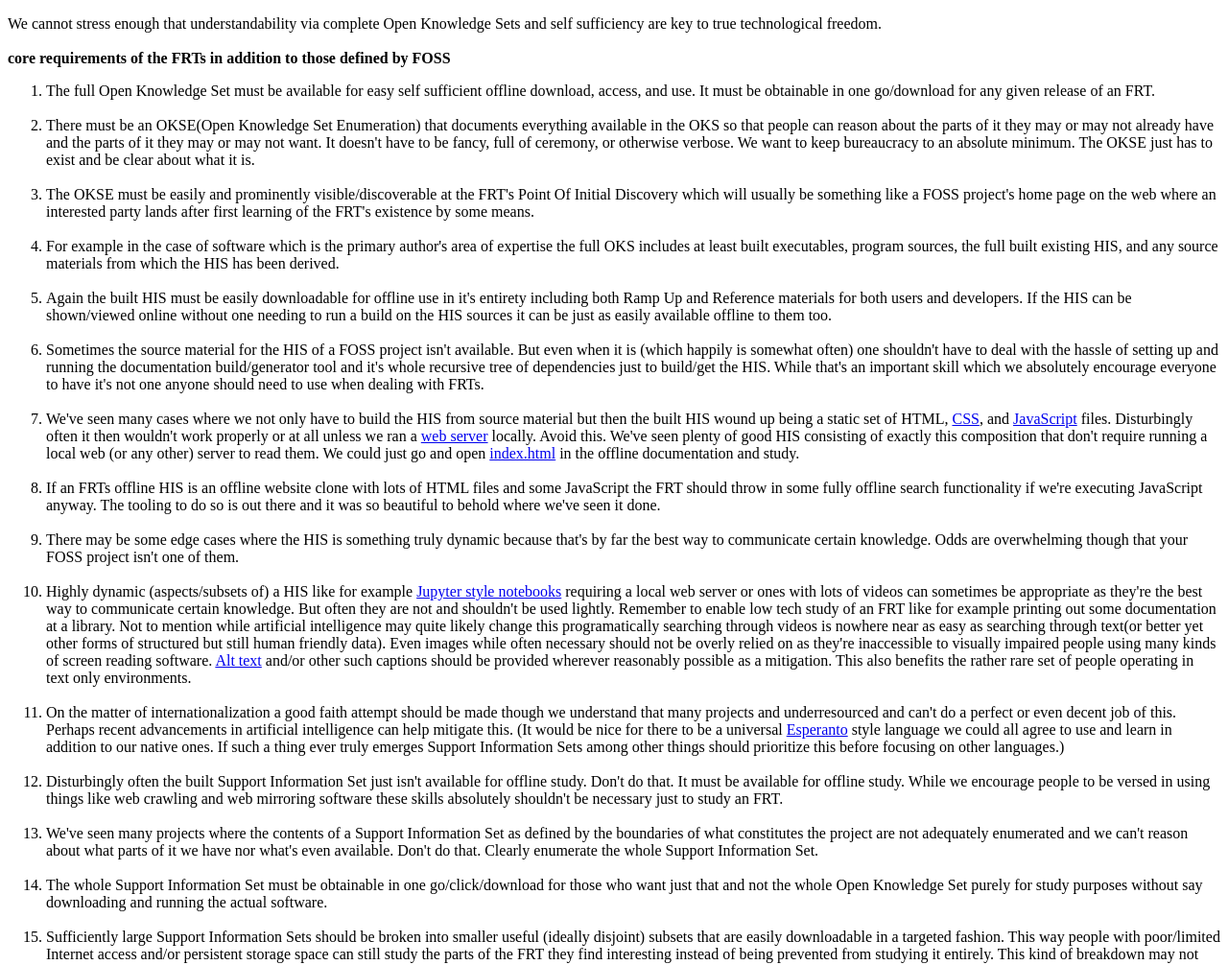
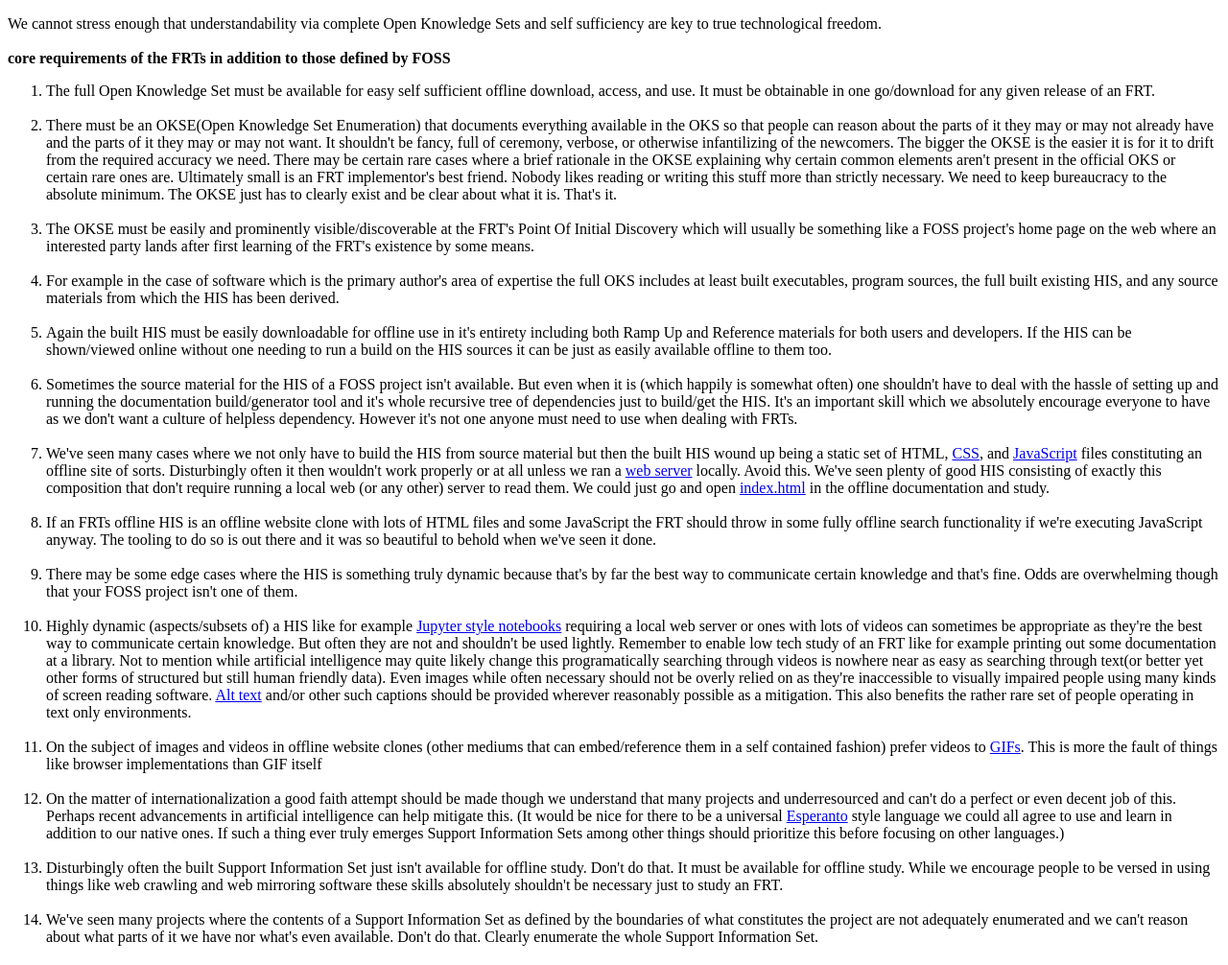
Before and after one commit to makesourcenotcode/makesourcenotcode.github.io, a plain HTML site: page freedom_respecting_technology_definition_1.2.0.html in a window 1280 px wide. Shown: the part 3502-4508 px from the top of the page at 96% size. Drawn offline with Linux system fonts and the light colour scheme.

Commit message:
1.2.0 partial

```diff
--- a/freedom_respecting_technology_definition_1.2.0.html
+++ b/freedom_respecting_technology_definition_1.2.0.html
@@ -47,17 +47,17 @@ Another thing worth noting is that many parts of the world don't even have relia
 Again it's totally fine and even great to choose to rely on each other for various things. It makes everyone's life easier and bolsters everyone's quality of life. The key word here however is choose. What's not so great is to have to rely on each other. Sure there are many times in life doing so is utterly unavoidable. Nonetheless there are just as many times when it absolutely is and forming such unncessary dependences results in fragile unhealthy individuals, communities, and relationships.<br/><br/>
 We cannot stress enough that understandability via complete Open Knowledge Sets and self sufficiency are key to true technological freedom.<br/><br/>
 <b>core requirements of the FRTs in addition to those defined by FOSS</b><br/>
-<ol>
-<li>The full Open Knowledge Set must be available for easy self sufficient offline download, access, and use. It must be obtainable in one go/download for any given release of an FRT.</li><br/>
-<li>There must be an OKSE(Open Knowledge Set Enumeration) that documents everything available in the OKS so that people can reason about the parts of it they may or may not already have and the parts of it they may or may not want. It doesn't have to be fancy, full of ceremony, or otherwise verbose. We want to keep bureaucracy to an absolute minimum. The OKSE just has to exist and be clear about what it is.</li><br/>
+<ol><li>The full Open Knowledge Set must be available for easy self sufficient offline download, access, and use. It must be obtainable in one go/download for any given release of an FRT.</li><br/>
+<li>There must be an OKSE(Open Knowledge Set Enumeration) that documents everything available in the OKS so that people can reason about the parts of it they may or may not already have and the parts of it they may or may not want. It shouldn't be fancy, full of ceremony, verbose, or otherwise infantilizing of the newcomers. The bigger the OKSE is the easier it is for it to drift from the required accuracy we need. There may be certain rare cases where a brief rationale in the OKSE explaining why certain common elements aren't present in the official OKS or certain rare ones are. Ultimately small is an FRT implementor's best friend. Nobody likes reading or writing this stuff more than strictly necessary. We need to keep bureaucracy to the absolute minimum. The OKSE just has to clearly exist and be clear about what it is. That's it.</li><br/>
 <li>The OKSE must be easily and prominently visible/discoverable at the FRT's Point Of Initial Discovery which will usually be something like a FOSS project's home page on the web where an interested party lands after first learning of the FRT's existence by some means.</li><br/>
 <li>For example in the case of software which is the primary author's area of expertise the full OKS includes at least built executables, program sources, the full built existing HIS, and any source materials from which the HIS has been derived.</li><br/>
 <li>Again the built HIS must be easily downloadable for offline use in it's entirety including both Ramp Up and Reference materials for both users and developers. If the HIS can be shown/viewed online without one needing to run a build on the HIS sources it can be just as easily available offline to them too.</li><br/>
-<li>Sometimes the source material for the HIS of a FOSS project isn't available. But even when it is (which happily is somewhat often) one shouldn't have to deal with the hassle of setting up and running the documentation build/generator tool and it's whole recursive tree of dependencies just to build/get the HIS. While that's an important skill which we absolutely encourage everyone to have it's not one anyone should need to use when dealing with FRTs.</li><br/>
-<li>We've seen many cases where we not only have to build the HIS from source material but then the built HIS wound up being a static set of HTML, <a href="https://en.wikipedia.org/wiki/CSS">CSS</a>, and <a href="https://en.wikipedia.org/wiki/JavaScript">JavaScript</a> files. Disturbingly often it then wouldn't work properly or at all unless we ran a <a href="https://en.wikipedia.org/wiki/Web_server">web server</a> locally. Avoid this. We've seen plenty of good HIS consisting of exactly this composition that don't require running a local web (or any other) server to read them. We could just go and open <a href="https://en.wikipedia.org/wiki/Web_server_directory_index">index.html</a> in the offline documentation and study.</li><br/>
-<li>If an FRTs offline HIS is an offline website clone with lots of HTML files and some JavaScript the FRT should throw in some fully offline search functionality if we're executing JavaScript anyway. The tooling to do so is out there and it was so beautiful to behold where we've seen it done.</li><br/>
-<li>There may be some edge cases where the HIS is something truly dynamic because that's by far the best way to communicate certain knowledge. Odds are overwhelming though that your FOSS project isn't one of them.</li><br/>
+<li>Sometimes the source material for the HIS of a FOSS project isn't available. But even when it is (which happily is somewhat often) one shouldn't have to deal with the hassle of setting up and running the documentation build/generator tool and it's whole recursive tree of dependencies just to build/get the HIS. It's an important skill which we absolutely encourage everyone to have as we don't want a culture of helpless dependency. However it's not one anyone must need to use when dealing with FRTs.</li><br/>
+<li>We've seen many cases where we not only have to build the HIS from source material but then the built HIS wound up being a static set of HTML, <a href="https://en.wikipedia.org/wiki/CSS">CSS</a>, and <a href="https://en.wikipedia.org/wiki/JavaScript">JavaScript</a> files constituting an offline site of sorts. Disturbingly often it then wouldn't work properly or at all unless we ran a <a href="https://en.wikipedia.org/wiki/Web_server">web server</a> locally. Avoid this. We've seen plenty of good HIS consisting of exactly this composition that don't require running a local web (or any other) server to read them. We could just go and open <a href="https://en.wikipedia.org/wiki/Web_server_directory_index">index.html</a> in the offline documentation and study.</li><br/>
+<li>If an FRTs offline HIS is an offline website clone with lots of HTML files and some JavaScript the FRT should throw in some fully offline search functionality if we're executing JavaScript anyway. The tooling to do so is out there and it was so beautiful to behold when we've seen it done.</li><br/>
+<li>There may be some edge cases where the HIS is something truly dynamic because that's by far the best way to communicate certain knowledge and that's fine. Odds are overwhelming though that your FOSS project isn't one of them.</li><br/>
 <li>Highly dynamic (aspects/subsets of) a HIS like for example <a href="https://en.wikipedia.org/wiki/Project_Jupyter#Jupyter_Notebook">Jupyter style notebooks</a> requiring a local web server or ones with lots of videos can sometimes be appropriate as they're the best way to communicate certain knowledge. But often they are not and shouldn't be used lightly. Remember to enable low tech study of an FRT like for example printing out some documentation at a library. Not to mention while artificial intelligence may quite likely change this programatically searching through videos is nowhere near as easy as searching through text(or better yet other forms of structured but still human friendly data). Even images while often necessary should not be overly relied on as they're inaccessible to visually impaired people using many kinds of screen reading software. <a href="https://moz.com/learn/seo/alt-text">Alt text</a> and/or other such captions should be provided wherever reasonably possible as a mitigation. This also benefits the rather rare set of people operating in text only environments.</li><br/>
+<li>On the subject of images and videos in offline website clones (other mediums that can embed/reference them in a self contained fashion) prefer videos to <a href="https://en.wikipedia.org/wiki/GIF">GIFs</a>. This is more the fault of things like browser implementations than GIF itself</li><br/>
 <li>On the matter of internationalization a good faith attempt should be made though we understand that many projects and underresourced and can't do a perfect or even decent job of this. Perhaps recent advancements in artificial intelligence can help mitigate this. (It would be nice for there to be a universal <a href="https://en.wikipedia.org/wiki/Esperanto">Esperanto</a> style language we could all agree to use and learn in addition to our native ones. If such a thing ever truly emerges Support Information Sets among other things should prioritize this before focusing on other languages.)</li><br/>
 <li>Disturbingly often the built Support Information Set just isn't available for offline study. Don't do that. It must be available for offline study. While we encourage people to be versed in using things like web crawling and web mirroring software these skills absolutely shouldn't be necessary just to study an FRT.</li><br/>
 <li>We've seen many projects where the contents of a Support Information Set as defined by the boundaries of what constitutes the project are not adequately enumerated and we can't reason about what parts of it we have nor what's even available. Don't do that. Clearly enumerate the whole Support Information Set.</li><br/>
```
